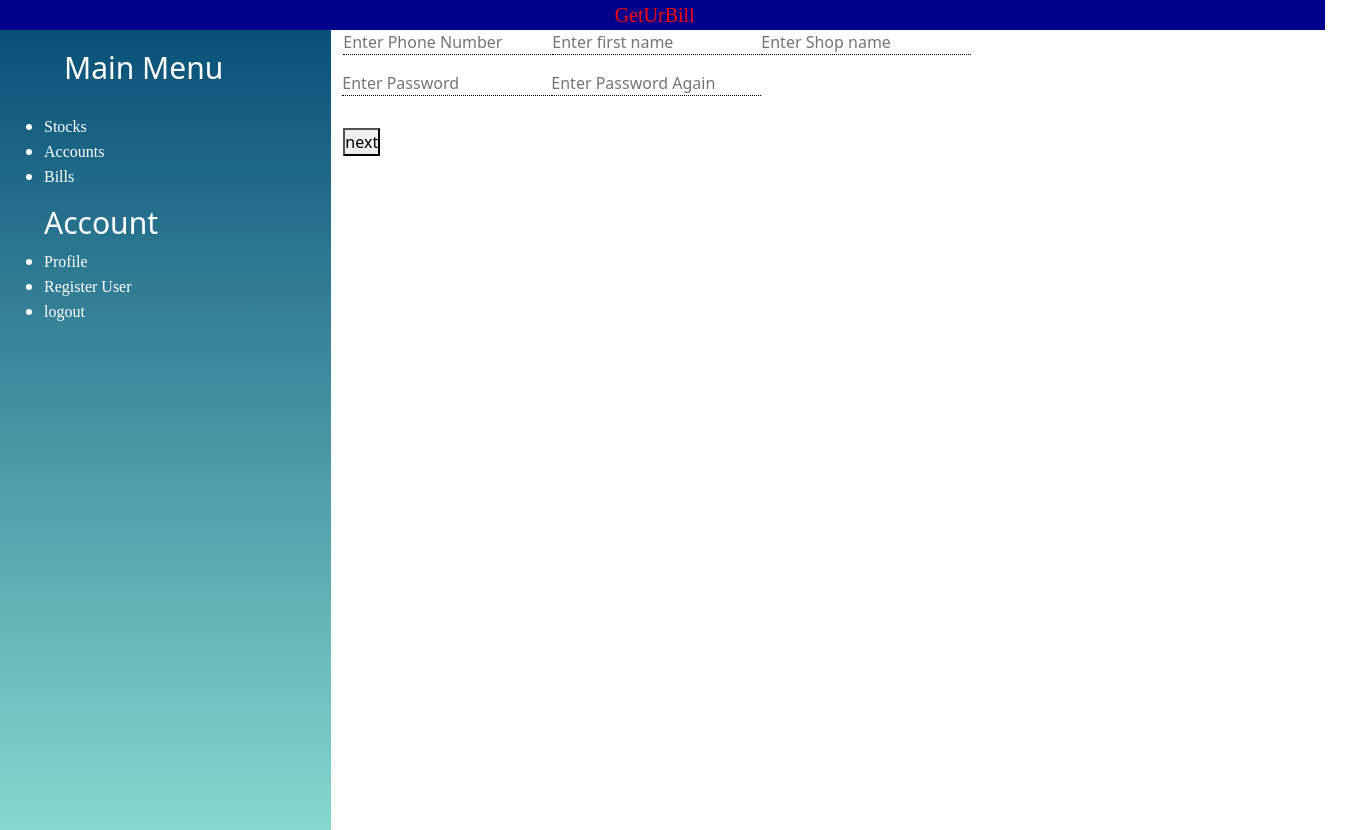
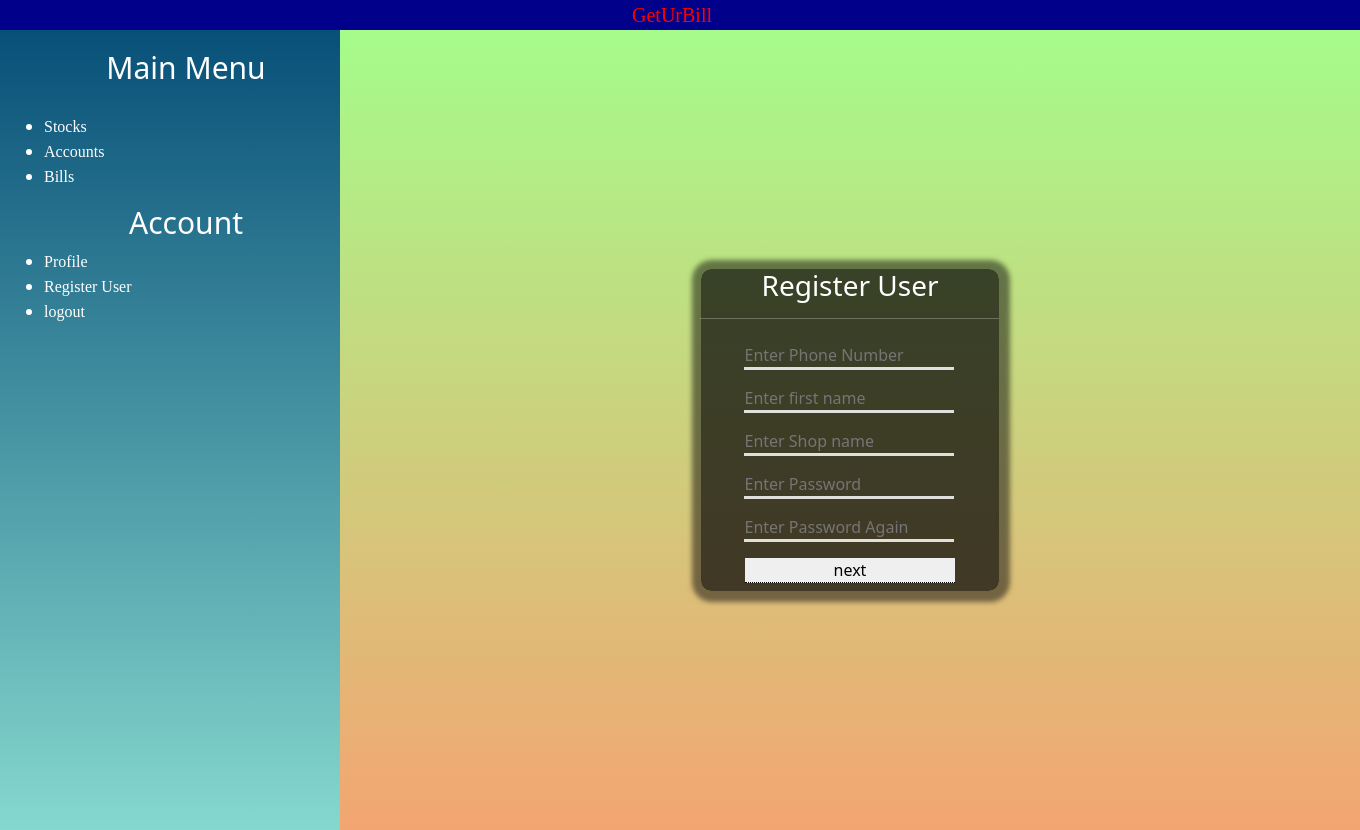
Before and after one commit to Gourav5015/getUrBill, a Django app: page /register/ in a window 1360 px wide. Run offline with Django 3.2, Linux system fonts and the light colour scheme; a user stored in the database is signed in; parts of the project's set-up code (start-up, migrations or seed data) failed here and were passed over.

Commit message:
register form

```diff
--- a/management/GetUrBill/static/dashboard.css
+++ b/management/GetUrBill/static/dashboard.css
@@ -1,6 +1,4 @@
-*{
-    width: max-content;
-}
+
 .form-group{
     color:black;
     width: inherit;
--- /dev/null
+++ b/management/GetUrBill/static/register.css
@@ -0,0 +1,47 @@
+
+.load{
+    justify-content: center;
+    display:flex;
+    flex-direction: column;
+    flex-wrap: wrap;
+    align-items: center;
+    background-image: linear-gradient(rgb(165, 252, 138),rgb(243, 165, 113));
+}
+.form-group{
+    display: flex;
+    width:30% !important;
+    justify-content: space-between;
+    align-items: center;
+    background-color: rgba(7, 6, 6, 0.726);
+    flex-wrap: wrap;
+    border-radius: 10px;
+    box-shadow:1px 1px 5px 10px rgba(15, 14, 14, 0.514);
+
+
+}
+.form-group button{
+    margin: .5em auto;
+    border: none;
+    border-bottom: 1px dotted black;
+    width: 210px;
+}
+.staffpass{
+    position: relative;
+    flex-wrap: wrap;
+    align-items: stretch;
+    width: 100%;
+}
+
+.input-group{
+    display: block;
+    color: white;
+
+}
+.form-group .input-group input,.form-group .staffpass input{
+    margin: .5em auto;
+    background: transparent;
+    border-bottom: solid rgba(255, 255, 255, 0.836);
+}
+.form-group .staffpass input[type="submit"]{
+    background-color: white;
+}
--- a/management/templates/dashboard.html
+++ b/management/templates/dashboard.html
@@ -1,5 +1,6 @@
 {% extends 'sidebar.html' %}
 {% block title %} Dashboard | {{request.user.shop_name}}{% endblock title %}
+
 <body>
     {% block body %}
     <h1 class="text-center">
--- a/management/templates/register.html
+++ b/management/templates/register.html
@@ -1,6 +1,7 @@
 {% extends "sidebar.html" %}
 {% load static %}
 {% block title %} Register User{% endblock title %}
+{% block link %} <link rel="stylesheet" href="{% static 'register.css' %}">{% endblock link %}
 <body>
     {% block body %}
     <div class="alert alert-danger" style="display:none" id="msg"></div>
@@ -8,21 +9,25 @@
     <form action="/registeruser/" method="POST" name="register">
         {% csrf_token %}
         <div class="input-group" id="input">
-       <p> <input type="text" name="phone number" id="phonenumber" reuired placeholder="Enter Phone Number"></p>
-        <p><input type="text" name="first name" id="first name" required placeholder='Enter first name'></p>
-        <p><input type="text" name="shop name" id="shop name" required placeholder='Enter Shop name'></p>
-        <p><input type="password" name="password1" id="password1" required placeholder='Enter Password'></p>
-        <p><input type="password" name="password2" id="password2"required placeholder='Enter Password Again'></p>
+            <h3>Register User</h3>
+            <hr>
+      <input type="text" name="phone number" id="phonenumber" reuired placeholder="Enter Phone Number">
+    <input type="text" name="first name" id="first name" required placeholder='Enter first name'>
+    <input type="text" name="shop name" id="shop name" required placeholder='Enter Shop name'>
+    <input type="password" name="password1" id="password1" required placeholder='Enter Password'>
+    <input type="password" name="password2" id="password2"required placeholder='Enter Password Again'>
+
     </div>
     <div class="staffpass" id="staffpass">
-        <p><input type="password" name="password" id="passworduser"required placeholder='Enter Your Password '></p>
-        <p><input type="submit" value="submit"></p>
+    <input type="password" name="password" id="passworduser"required placeholder='Enter Your Password '>
+    <input type="submit" value="submit">
+
     </div>
     </form>
 
+    <button  value="next" id="next">next</button>
+    </div>
 
-    </div>
-    <p><div><button  value="next" id="next">next</button></div></p>
     {% if messages %}
     {% for message in messages %}
     <h4>
--- a/management/templates/sidebar.html
+++ b/management/templates/sidebar.html
@@ -10,7 +10,9 @@
     <link href="https://cdn.jsdelivr.net/npm/bootstrap@5.1.0/dist/css/bootstrap.min.css" rel="stylesheet" integrity="sha384-KyZXEAg3QhqLMpG8r+8fhAXLRk2vvoC2f3B09zVXn8CA5QIVfZOJ3BCsw2P0p/We" crossorigin="anonymous">
     <script src="https://ajax.googleapis.com/ajax/libs/jquery/3.5.1/jquery.min.js"></script>
     <link rel="stylesheet" href="{% static 'sidebar.css' %}">
+    {% block link %}{% endblock link %}
     <link rel="stylesheet" href="{% static 'dashboard.css' %}">
+
 </head>
 <body>
     <div class=" text-center brand">
```
Also changed, not shown: management/requirements.txt (added, +14 -0 lines), management/db.sqlite3.
